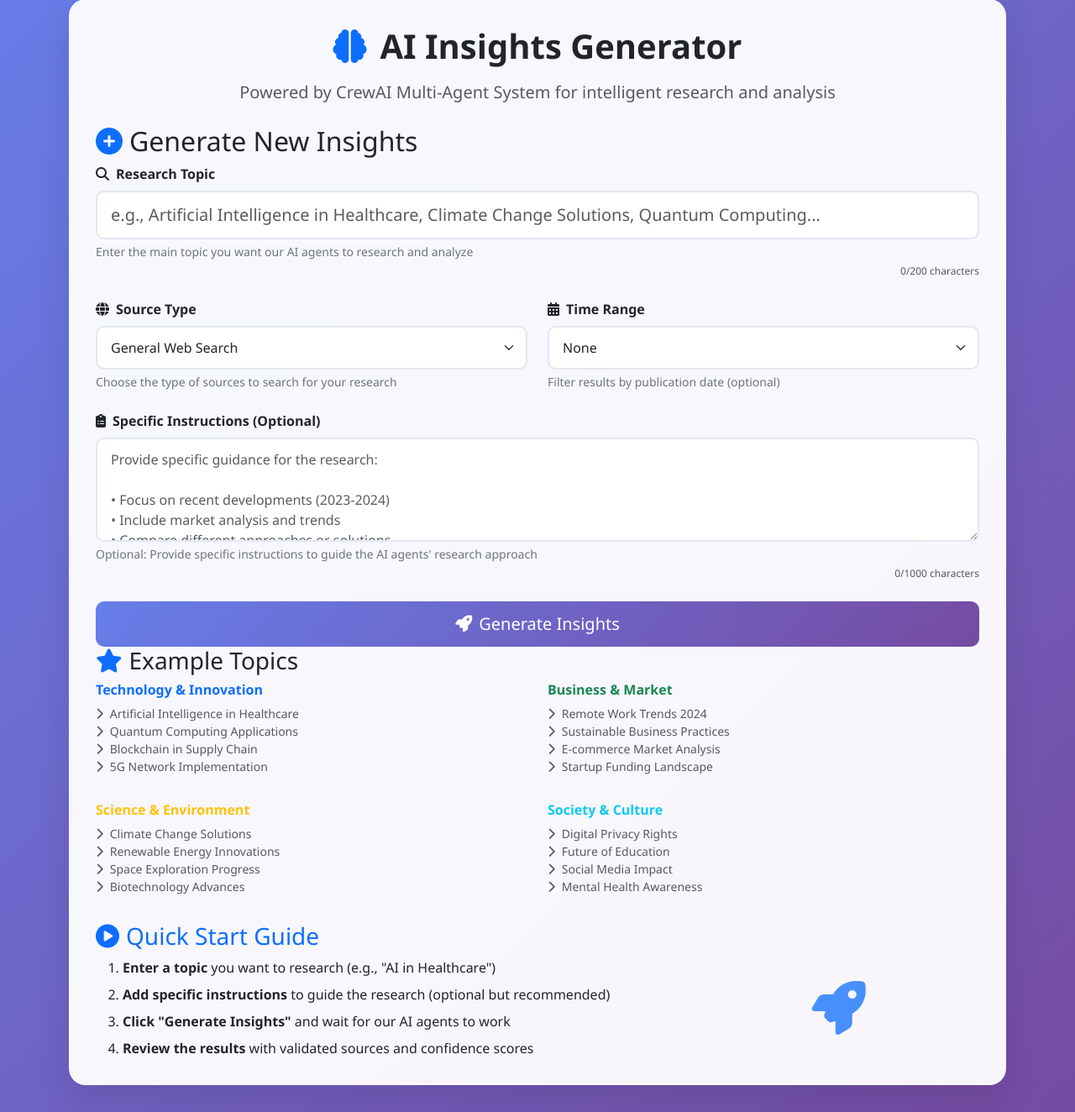
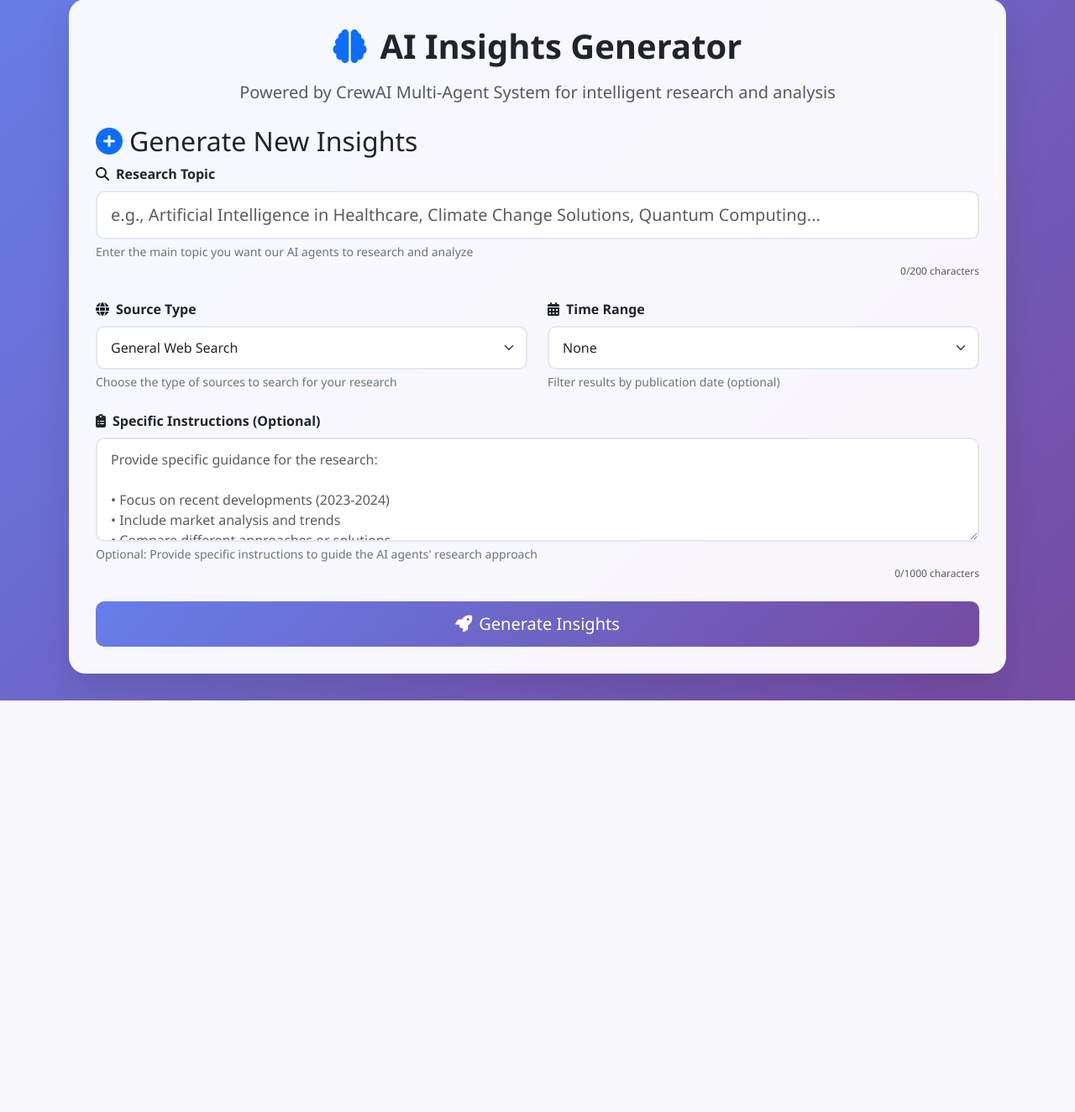
Before and after one commit to jsong1004/insights, a Flask app: page /insights in a window 1280 px wide. Shown: the part 77-1401 px from the top of the page at 84% size. After the commit the page ends 911 px from the top, so only its background shows below. Run offline with Flask 3, Linux system fonts and the light colour scheme; the visitor is signed in with stand-in values (Sample User, id 1).

Commit message:
feat: remove Example Topics and Quick Start Guide from insights form
- Remove Example Topics section (Technology, Business, Science, Society categories)
- Remove Quick Start Guide section with 4-step instructions
- Simplify insights form page to focus only on the generation form
- Reduces visual clutter and improves user focus on form inputs

These sections were redundant as example topics are already shown on home page
and the form itself is self-explanatory.

🤖 Generated with [Claude Code](https://claude.com/claude-code)

Co-Authored-By: Claude <noreply@anthropic.com>

```diff
--- a/templates/insights_form.html
+++ b/templates/insights_form.html
@@ -147,86 +147,6 @@ checkUsageLimits();
         </div>
     </form>
 </div>
-
-
-
-<!-- Example Topics -->
-<div class="insight-card">
-    <h3 class="insight-title">
-        <i class="fas fa-star text-primary me-2"></i>Example Topics
-    </h3>
-
-    <div class="row">
-        <div class="col-md-6 mb-3">
-            <h6 class="fw-semibold text-primary">Technology & Innovation</h6>
-            <ul class="list-unstyled small text-muted">
-                <li class="clickable-topic"><i class="fas fa-chevron-right me-2"></i>Artificial Intelligence in Healthcare</li>
-                <li class="clickable-topic"><i class="fas fa-chevron-right me-2"></i>Quantum Computing Applications</li>
-                <li class="clickable-topic"><i class="fas fa-chevron-right me-2"></i>Blockchain in Supply Chain</li>
-                <li class="clickable-topic"><i class="fas fa-chevron-right me-2"></i>5G Network Implementation</li>
-            </ul>
-        </div>
-
-        <div class="col-md-6 mb-3">
-            <h6 class="fw-semibold text-success">Business & Market</h6>
-            <ul class="list-unstyled small text-muted">
-                <li class="clickable-topic"><i class="fas fa-chevron-right me-2"></i>Remote Work Trends 2024</li>
-                <li class="clickable-topic"><i class="fas fa-chevron-right me-2"></i>Sustainable Business Practices</li>
-                <li class="clickable-topic"><i class="fas fa-chevron-right me-2"></i>E-commerce Market Analysis</li>
-                <li class="clickable-topic"><i class="fas fa-chevron-right me-2"></i>Startup Funding Landscape</li>
-            </ul>
-        </div>
-
-        <div class="col-md-6 mb-3">
-            <h6 class="fw-semibold text-warning">Science & Environment</h6>
-            <ul class="list-unstyled small text-muted">
-                <li class="clickable-topic"><i class="fas fa-chevron-right me-2"></i>Climate Change Solutions</li>
-                <li class="clickable-topic"><i class="fas fa-chevron-right me-2"></i>Renewable Energy Innovations</li>
-                <li class="clickable-topic"><i class="fas fa-chevron-right me-2"></i>Space Exploration Progress</li>
-                <li class="clickable-topic"><i class="fas fa-chevron-right me-2"></i>Biotechnology Advances</li>
-            </ul>
-        </div>
-
-        <div class="col-md-6 mb-3">
-            <h6 class="fw-semibold text-info">Society & Culture</h6>
-            <ul class="list-unstyled small text-muted">
-                <li class="clickable-topic"><i class="fas fa-chevron-right me-2"></i>Digital Privacy Rights</li>
-                <li class="clickable-topic"><i class="fas fa-chevron-right me-2"></i>Future of Education</li>
-                <li class="clickable-topic"><i class="fas fa-chevron-right me-2"></i>Social Media Impact</li>
-                <li class="clickable-topic"><i class="fas fa-chevron-right me-2"></i>Mental Health Awareness</li>
-            </ul>
-        </div>
-    </div>
-</div>
-
-<!-- Quick Start Guide -->
-<div class="insight-card border-primary">
-    <h3 class="insight-title text-primary">
-        <i class="fas fa-play-circle me-2"></i>Quick Start Guide
-    </h3>
-
-    <div class="row align-items-center">
-        <div class="col-md-8">
-            <ol class="mb-0">
-                <li class="mb-2">
-                    <strong>Enter a topic</strong> you want to research (e.g., "AI in Healthcare")
-                </li>
-                <li class="mb-2">
-                    <strong>Add specific instructions</strong> to guide the research (optional but recommended)
-                </li>
-                <li class="mb-2">
-                    <strong>Click "Generate Insights"</strong> and wait for our AI agents to work
-                </li>
-                <li class="mb-0">
-                    <strong>Review the results</strong> with validated sources and confidence scores
-                </li>
-            </ol>
-        </div>
-        <div class="col-md-4 text-center">
-            <i class="fas fa-rocket fa-4x text-primary opacity-75"></i>
-        </div>
-    </div>
-</div>
 {% endblock %}
 
 {% block scripts %}
```
